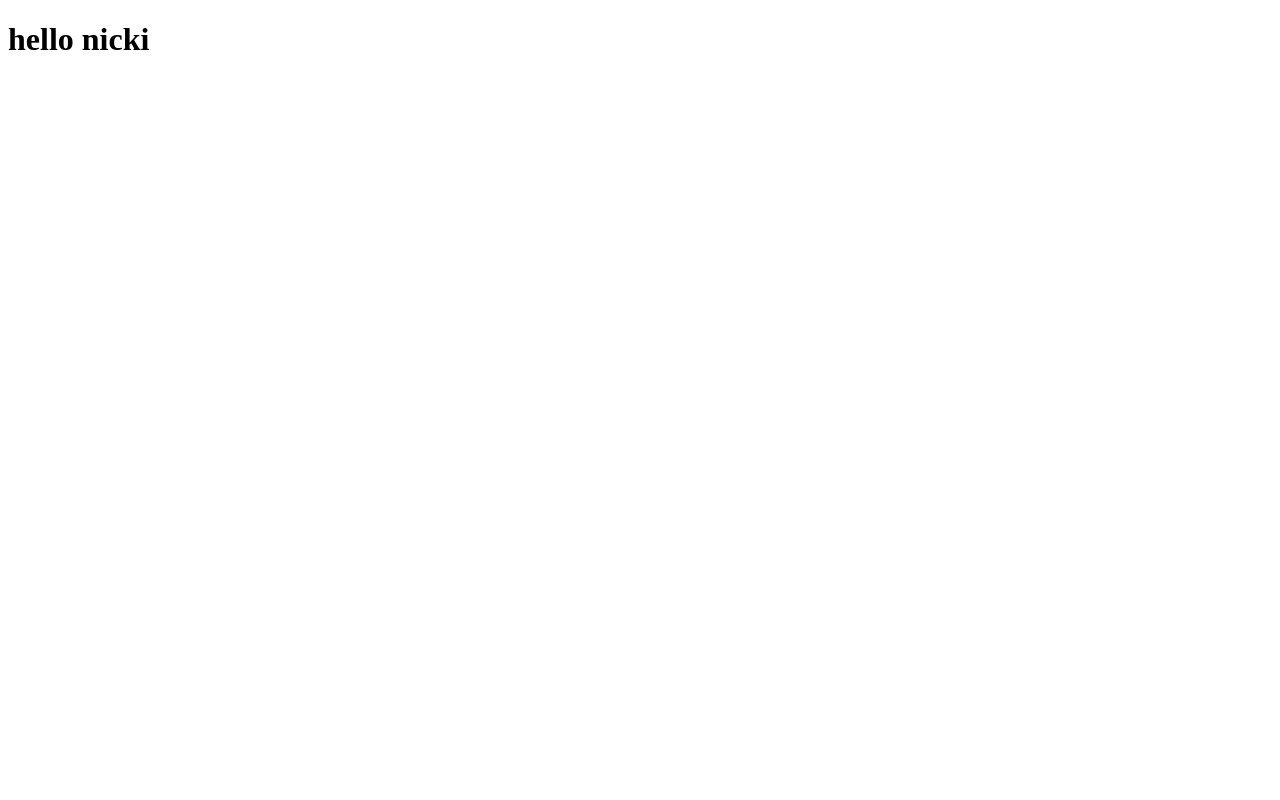
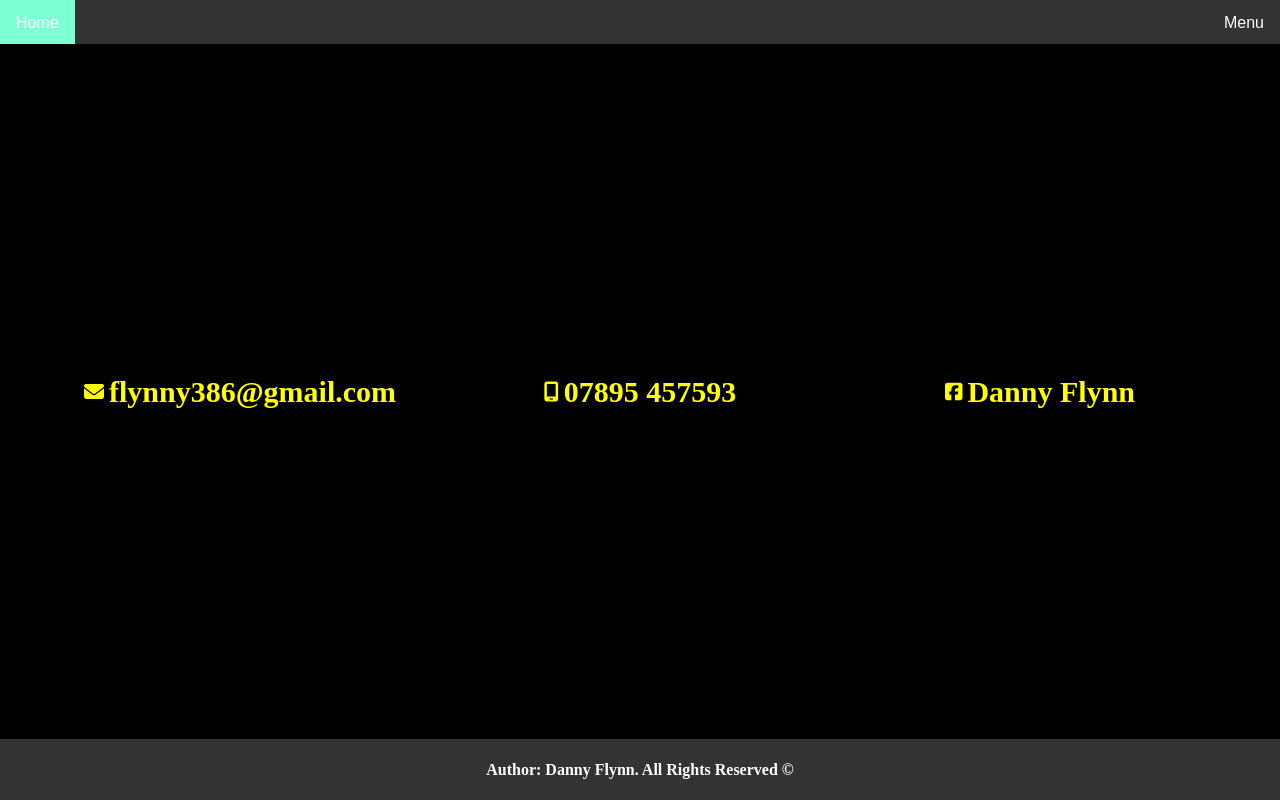
Before and after one commit to DannyFlynn/portfolio, a plain HTML site: page contact.html in a window 1280 px wide. Drawn offline with Linux system fonts and the light colour scheme.

Commit message:
contact page and css added

```diff
--- a/contact.html
+++ b/contact.html
@@ -5,8 +5,45 @@
     <meta http-equiv="X-UA-Compatible" content="IE=edge" />
     <meta name="viewport" content="width=device-width, initial-scale=1.0" />
     <title>Contact</title>
+    <link rel="stylesheet" href="style.css" />
+    <script
+      src="https://kit.fontawesome.com/b621fdb088.js"
+      crossorigin="anonymous"
+    ></script>
   </head>
   <body>
-    <h1>hello nicki</h1>
+    <div class="wrapper">
+      <div class="navbar">
+        <a href="index.html">Home</a>
+        <div class="dropdown">
+          <button class="dropbutton">Menu</button>
+          <div class="dropdown-content">
+            <div class="column">
+              <a href="./about.html">About Me</a>
+              <a href="./projects.html">Projects</a>
+              <a href="./clients.html">Clients</a>
+              <a href="./contact.html">Contact</a>
+            </div>
+          </div>
+        </div>
+      </div>
+      <main class="contact-info">
+        <div class="contact-one">
+          <i class="fa-solid fa-envelope"></i>&nbsp;
+          <h2>flynny386@gmail.com</h2>
+        </div>
+        <div class="contact-two">
+          <i class="fa-solid fa-mobile-screen"></i> &nbsp;
+          <h2>07895 457593</h2>
+        </div>
+        <div class="contact-three">
+          <i class="fa-brands fa-facebook-square"></i> &nbsp;
+          <h2>Danny Flynn</h2>
+        </div>
+      </main>
+      <footer class="contact-footer">
+        <h4>Author: Danny Flynn. All Rights Reserved &copy;</h4>
+      </footer>
+    </div>
   </body>
 </html>
--- a/style.css
+++ b/style.css
@@ -1,5 +1,7 @@
-/* going to use a grid layout */
-
+/* going to use a grid layout index.html page */
+body {
+  margin: 0;
+}
 .container {
   height: 1000px;
   display: grid;
@@ -169,7 +171,48 @@ td {
 h4 {
   color: white;
 }
-/* for phone screens */
+
+/*contact page*/
+
+.wrapper {
+  height: 100vh;
+  width: 100%;
+  background-color: aqua;
+  display: flex;
+  flex-direction: column;
+}
+
+.contact-info {
+  height: 90%;
+  width: 100%;
+  background-color: black;
+  display: flex;
+  justify-content: space-evenly;
+  align-items: center;
+}
+
+.contact-one,
+.contact-two,
+.contact-three {
+  width: 25%;
+  height: 50%;
+
+  background-color: black;
+  color: yellow;
+  display: flex;
+  justify-content: center;
+  align-items: center;
+  font-size: 20px;
+}
+
+.contact-one:hover,
+.contact-two:hover,
+.contact-three:hover {
+  background-color: #ddd;
+  color: black;
+}
+
+/* for phone screens  */
 @media screen and (max-width: 600px) {
   .container {
     height: 1200px;
@@ -189,4 +232,15 @@ h4 {
   h3 {
     font-size: 20px;
   }
+  .contact-info {
+    display: flex;
+    flex-direction: column;
+    height: 70%;
+  }
+  /*contact html needs adjusting tablet size as it looks squashed in between phone and laptop*/
+  .contact-one,
+  .contact-two,
+  .contact-three {
+    width: 50%;
+  }
 }
```
